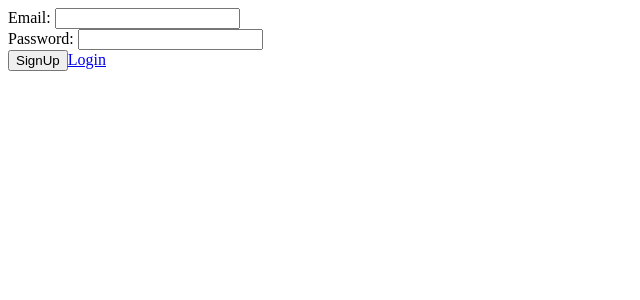
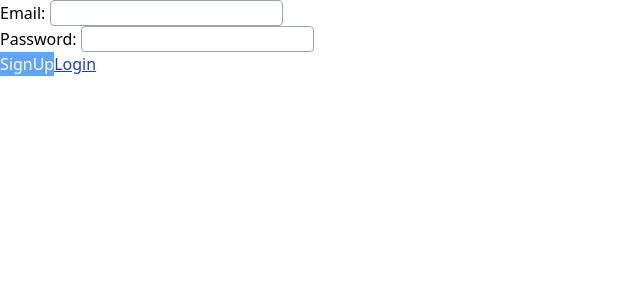
Before and after one commit to k-logic563/nextjs-firebase-auth, a Next.js app: page /signup in a window 1280 px wide. Shown: the top 300 px of the page, without its empty margins (0-640 px from the left). Built offline with nearby package versions, Linux system fonts and the light colour scheme; no server answers.

Commit message:
style調整

```diff
--- a/src/auth/AuthProvider.tsx
+++ b/src/auth/AuthProvider.tsx
@@ -9,13 +9,12 @@ type AuthContextProps = {
 
 const AuthContext = createContext<AuthContextProps>({ currentUser: undefined });
 
-const AuthProvider: FC = ( props: any) => {
+const AuthProvider: FC = ({ children }) => {
   const [currentUser, setCurrentUser] = useState<User | null | undefined>(
     undefined
   )
 
   useEffect(() => {
-    console.log(process.env.FIREBASE_KEY)
     auth.onAuthStateChanged((user) => {
       setCurrentUser(user)
     })
@@ -23,7 +22,7 @@ const AuthProvider: FC = ( props: any) => {
 
   return (
     <AuthContext.Provider value={{ currentUser }}>
-      {props.children}
+      {children}
     </AuthContext.Provider>
   )
 }
--- a/src/pages/_app.tsx
+++ b/src/pages/_app.tsx
@@ -1,6 +1,7 @@
 import React, { useEffect } from 'react'
 import { AppProps } from 'next/app'
 import { AuthProvider } from '../auth/AuthProvider'
+import '../styles/index.css'
 
 const MyApp = ({ Component, pageProps }: AppProps): JSX.Element => {
   return (
--- a/src/pages/signup.tsx
+++ b/src/pages/signup.tsx
@@ -5,7 +5,7 @@ import Link from "next/link"
 import {auth} from '../utils/firebase'
 import { AuthContext } from '../auth/AuthProvider'
 
-const SignUp: FC = (props: any) => {
+const SignUp: FC = () => {
   const router = useRouter()
   const [email, setEmail] = useState<string>("")
   const [password, setPassword] = useState<string>("")
@@ -32,6 +32,7 @@ const SignUp: FC = (props: any) => {
         <label htmlFor="email">Email: </label>
         <input
           id='email'
+          className='py-1 px-2 auth-input'
           type="email"
           onChange={(e) => setEmail(e.target.value)}
         />
@@ -40,15 +41,19 @@ const SignUp: FC = (props: any) => {
         <label htmlFor="password">Password: </label>
         <input
           id='password'
+          className='py-1 px-2 auth-input'
           type="password"
           onChange={(e) => setPassword(e.target.value)}
         />
       </div>
-      <button type="submit">
+      <button
+        className='py-1 px-3 rounded auth-btn'
+        type="submit"
+      >
         SignUp
       </button>
       <Link href='/login'>
-        Login
+        <a className='auth-link'>Login</a>
       </Link>
     </form>
   )
--- a/src/styles/index.css
+++ b/src/styles/index.css
@@ -1,3 +1,12 @@
 @import 'tailwindcss/base';
 @import 'tailwindcss/components';
+.auth-btn {
+  @apply text-white bg-blue-400 border-blue-600 border-solid;
+}
+.auth-link {
+  @apply underline text-blue-800;
+}
+.auth-input {
+  @apply border border-gray-400 border-solid rounded;
+}
 @import 'tailwindcss/utilities';
--- a/src/utils/firebase.ts
+++ b/src/utils/firebase.ts
@@ -12,6 +12,7 @@ const config = {
   messagingSenderId: process.env.FIREBASE_SENDER_ID,
   appId: process.env.FIREBASE_APPID,
 }
+// initializeを複数回走らせない
 if (firebase.apps.length === 0) {
   firebase.initializeApp(config)
 }
```
Also changed, not shown: src/pages/login.tsx (+5 -3 lines), 1 other file (tests, documents, lock files or other folders).
